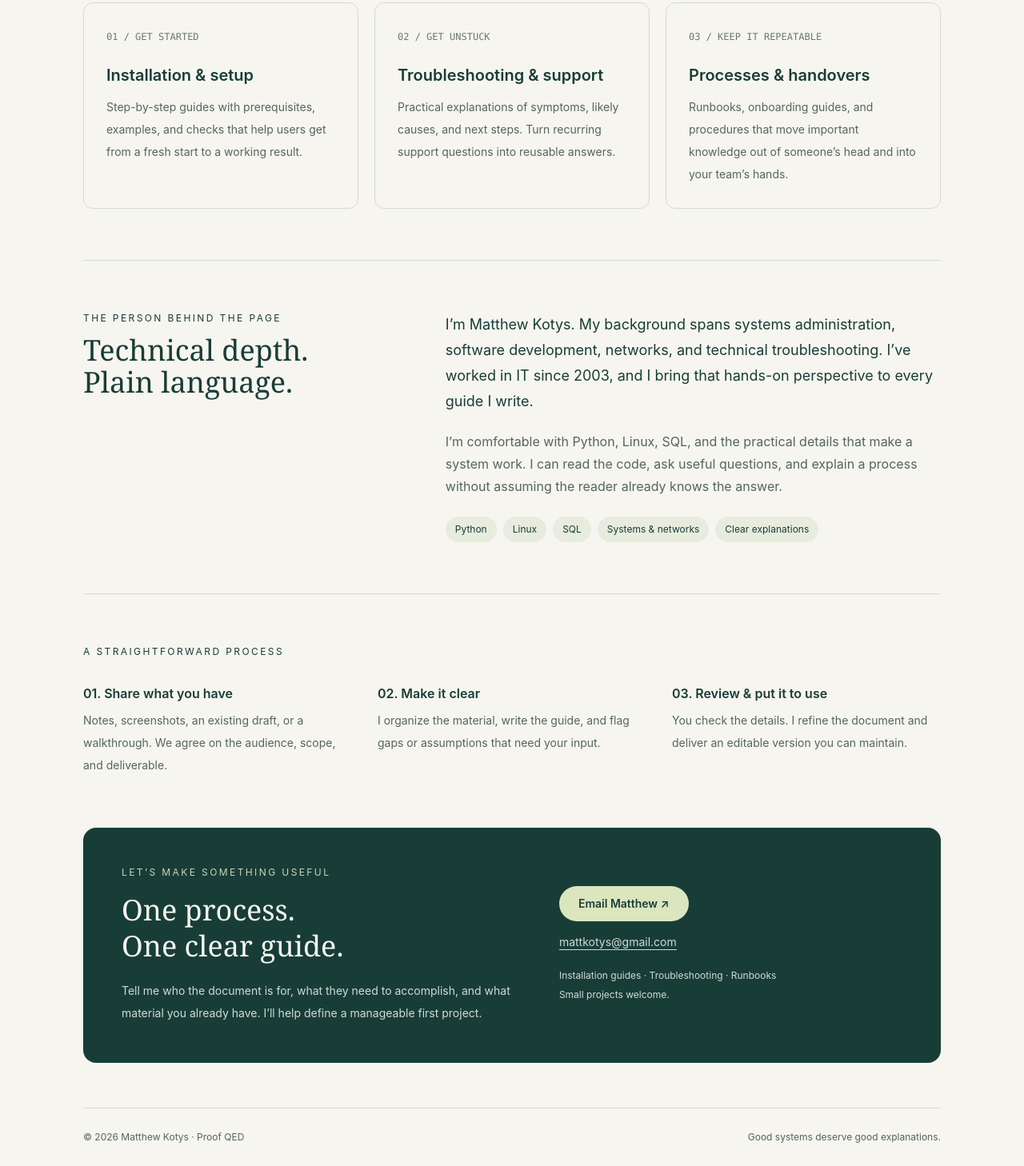
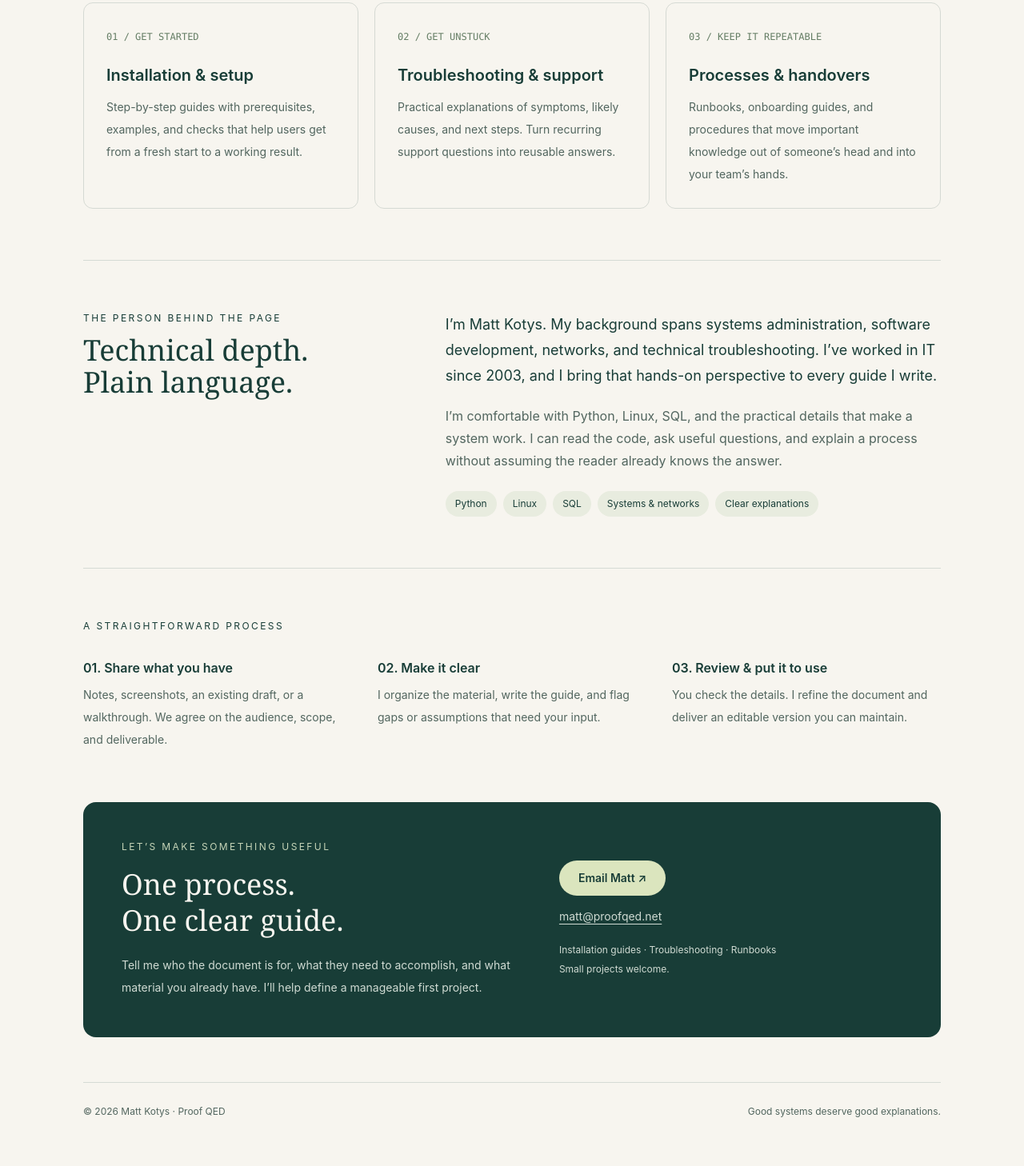
Before and after one commit to mattkotys/proofqed.net, a plain HTML site: page index.html in a window 1280 px wide. Shown: the part 1078-2536 px from the top of the page at 80% size. After the commit the page ends 2504 px from the top, so only its background shows below. Drawn offline with Linux system fonts and the light colour scheme.

Commit message:
Jill\'s feedback

```diff
--- a/index.html
+++ b/index.html
@@ -3,7 +3,7 @@
 <head>
   <meta charset="utf-8">
   <meta name="viewport" content="width=device-width, initial-scale=1">
-  <meta name="description" content="Technical documentation by Matthew Kotys. Clear installation guides, troubleshooting documentation, and repeatable processes, grounded in hands-on IT experience.">
+  <meta name="description" content="Technical documentation by Matt Kotys. Clear installation guides, troubleshooting documentation, and repeatable processes, grounded in hands-on IT experience.">
   <meta name="theme-color" content="#164e46">
   <title>Proof QED — Technical documentation that makes sense</title>
   <!-- Compiled Tailwind CSS is embedded here before delivery. -->
@@ -34,7 +34,7 @@
             <a href="#contact" class="rounded-full bg-[#183d37] px-6 py-3 text-sm font-semibold text-white hover:bg-[#2b5c50]">Tell me what needs explaining ↗</a>
             <a href="#services" class="px-1 py-3 text-sm underline decoration-[#183d37]/30 underline-offset-4">Explore the services</a>
           </div>
-          <p class="mt-8 text-xs text-[#52665f]">Matthew Kotys · Independent technical writer · Remote collaboration</p>
+          <p class="mt-8 text-xs text-[#52665f]">Matt Kotys · Independent technical writer · Remote collaboration</p>
         </div>
         <div class="relative rounded-2xl border border-[#183d37]/15 bg-[#eceee5] p-5 sm:p-8">
           <div class="rounded-lg border border-[#183d37]/15 bg-[#fffef9] p-6 shadow-lg sm:p-8">
@@ -61,12 +61,12 @@
       </section>
       <section id="about" class="grid scroll-mt-8 gap-10 border-t border-[#183d37]/15 py-16 md:grid-cols-[0.8fr_1.2fr]">
         <div><p class="text-xs uppercase tracking-[0.2em]">The person behind the page</p><h2 class="mt-3 font-serif text-4xl">Technical depth.<br>Plain language.</h2></div>
-        <div><p class="text-lg leading-8">I’m Matthew Kotys. My background spans systems administration, software development, networks, and technical troubleshooting. I’ve worked in IT since 2003, and I bring that hands-on perspective to every guide I write.</p><p class="mt-5 text-base leading-7 text-[#52665f]">I’m comfortable with Python, Linux, SQL, and the practical details that make a system work. I can read the code, ask useful questions, and explain a process without assuming the reader already knows the answer.</p><div class="mt-6 flex flex-wrap gap-2 text-xs"><span class="rounded-full bg-[#e8ecdf] px-3 py-2">Python</span><span class="rounded-full bg-[#e8ecdf] px-3 py-2">Linux</span><span class="rounded-full bg-[#e8ecdf] px-3 py-2">SQL</span><span class="rounded-full bg-[#e8ecdf] px-3 py-2">Systems &amp; networks</span><span class="rounded-full bg-[#e8ecdf] px-3 py-2">Clear explanations</span></div></div>
+        <div><p class="text-lg leading-8">I’m Matt Kotys. My background spans systems administration, software development, networks, and technical troubleshooting. I’ve worked in IT since 2003, and I bring that hands-on perspective to every guide I write.</p><p class="mt-5 text-base leading-7 text-[#52665f]">I’m comfortable with Python, Linux, SQL, and the practical details that make a system work. I can read the code, ask useful questions, and explain a process without assuming the reader already knows the answer.</p><div class="mt-6 flex flex-wrap gap-2 text-xs"><span class="rounded-full bg-[#e8ecdf] px-3 py-2">Python</span><span class="rounded-full bg-[#e8ecdf] px-3 py-2">Linux</span><span class="rounded-full bg-[#e8ecdf] px-3 py-2">SQL</span><span class="rounded-full bg-[#e8ecdf] px-3 py-2">Systems &amp; networks</span><span class="rounded-full bg-[#e8ecdf] px-3 py-2">Clear explanations</span></div></div>
       </section>
       <section class="border-t border-[#183d37]/15 py-16"><p class="text-xs uppercase tracking-[0.2em]">A straightforward process</p><div class="mt-8 grid gap-8 md:grid-cols-3"><div><h3 class="font-semibold">01. Share what you have</h3><p class="mt-2 text-sm leading-7 text-[#52665f]">Notes, screenshots, an existing draft, or a walkthrough. We agree on the audience, scope, and deliverable.</p></div><div><h3 class="font-semibold">02. Make it clear</h3><p class="mt-2 text-sm leading-7 text-[#52665f]">I organize the material, write the guide, and flag gaps or assumptions that need your input.</p></div><div><h3 class="font-semibold">03. Review &amp; put it to use</h3><p class="mt-2 text-sm leading-7 text-[#52665f]">You check the details. I refine the document and deliver an editable version you can maintain.</p></div></div></section>
-      <section id="contact" class="mb-14 scroll-mt-8 rounded-2xl bg-[#183d37] p-8 text-[#f7f5ef] sm:p-12"><div class="grid gap-8 md:grid-cols-[1.2fr_1fr]"><div><p class="text-xs uppercase tracking-[0.2em] text-[#c6d5b8]">Let’s make something useful</p><h2 class="mt-4 font-serif text-4xl leading-tight">One process.<br>One clear guide.</h2><p class="mt-5 max-w-lg text-sm leading-7 text-[#d0dbd3]">Tell me who the document is for, what they need to accomplish, and what material you already have. I’ll help define a manageable first project.</p></div><div class="flex flex-col items-start justify-center"><a href="mailto:mattkotys@gmail.com?subject=Documentation%20project%20inquiry" class="rounded-full bg-[#dbe5be] px-6 py-3 text-sm font-semibold text-[#183d37] hover:bg-white">Email Matthew ↗</a><a href="mailto:mattkotys@gmail.com" class="mt-4 break-all text-sm text-[#d0dbd3] underline underline-offset-4">mattkotys@gmail.com</a><p class="mt-5 text-xs leading-6 text-[#d0dbd3]">Installation guides · Troubleshooting · Runbooks<br>Small projects welcome.</p></div></div></section>
+      <section id="contact" class="mb-14 scroll-mt-8 rounded-2xl bg-[#183d37] p-8 text-[#f7f5ef] sm:p-12"><div class="grid gap-8 md:grid-cols-[1.2fr_1fr]"><div><p class="text-xs uppercase tracking-[0.2em] text-[#c6d5b8]">Let’s make something useful</p><h2 class="mt-4 font-serif text-4xl leading-tight">One process.<br>One clear guide.</h2><p class="mt-5 max-w-lg text-sm leading-7 text-[#d0dbd3]">Tell me who the document is for, what they need to accomplish, and what material you already have. I’ll help define a manageable first project.</p></div><div class="flex flex-col items-start justify-center"><a href="mailto:matt@proofqed.net?subject=Documentation%20project%20inquiry" class="rounded-full bg-[#dbe5be] px-6 py-3 text-sm font-semibold text-[#183d37] hover:bg-white">Email Matt ↗</a><a href="mailto:matt@proofqed.net" class="mt-4 break-all text-sm text-[#d0dbd3] underline underline-offset-4">matt@proofqed.net</a><p class="mt-5 text-xs leading-6 text-[#d0dbd3]">Installation guides · Troubleshooting · Runbooks<br>Small projects welcome.</p></div></div></section>
     </main>
-    <footer class="flex flex-wrap justify-between gap-3 border-t border-[#183d37]/15 py-7 text-xs text-[#52665f]"><span>© 2026 Matthew Kotys · Proof QED</span><span>Good systems deserve good explanations.</span></footer>
+    <footer class="flex flex-wrap justify-between gap-3 border-t border-[#183d37]/15 py-7 text-xs text-[#52665f]"><span>© 2026 Matt Kotys · Proof QED</span><span>Good systems deserve good explanations.</span></footer>
   </div>
 </body>
 </html>
```
